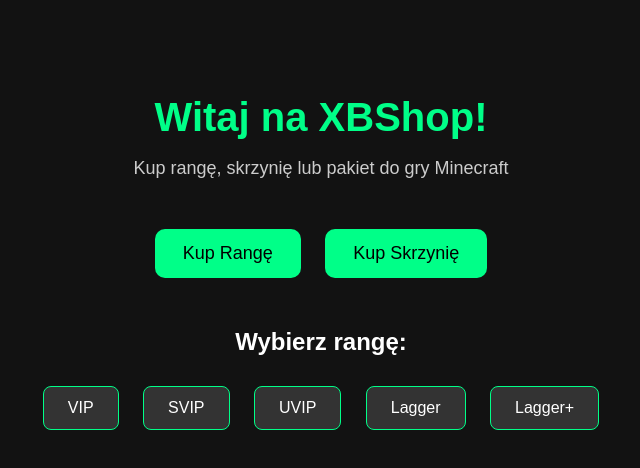
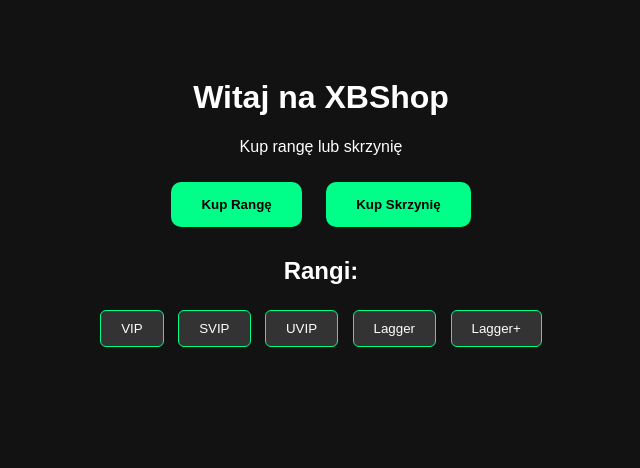
Before and after one commit to dfgssgdfg/XBShop, a plain HTML site: page index.html in a window 1280 px wide. Both pictures are taken after a click on the button "Kup Rangę". Shown: the whole page, without its empty margins (319-959 px from the left). Drawn offline with Linux system fonts and the light colour scheme.

Commit message:
Update index.html

```diff
--- a/index.html
+++ b/index.html
@@ -2,69 +2,53 @@
 <html lang="pl">
 <head>
   <meta charset="UTF-8">
-  <title>XBShop - Sklep z rangami</title>
+  <title>XBShop</title>
   <style>
     body {
-      font-family: Arial, sans-serif;
-      background-color: #121212;
-      color: #fff;
+      background: #121212;
+      color: white;
+      font-family: sans-serif;
       text-align: center;
-      padding: 60px 20px;
-    }
-    h1 {
-      font-size: 40px;
-      color: #00ff88;
-      margin-bottom: 10px;
-    }
-    p {
-      font-size: 18px;
-      color: #ccc;
-      margin-bottom: 40px;
+      padding: 50px;
     }
     .button {
-      background-color: #00ff88;
+      padding: 15px 30px;
+      margin: 10px;
+      background: #00ff88;
       color: #000;
-      padding: 14px 28px;
-      font-size: 18px;
-      margin: 10px;
+      font-weight: bold;
       border: none;
       border-radius: 10px;
       cursor: pointer;
-      transition: 0.3s;
     }
-    .button:hover {
-      background-color: #00cc66;
-    }
-    .section {
+    .hidden {
       display: none;
-      margin-top: 40px;
     }
     .option-button {
-      background-color: #333;
+      background: #333;
+      border: 1px solid #00ff88;
+      padding: 10px 20px;
       color: #fff;
-      padding: 12px 24px;
-      margin: 10px;
-      font-size: 16px;
-      border: 1px solid #00ff88;
-      border-radius: 8px;
+      margin: 5px;
       cursor: pointer;
+      border-radius: 6px;
     }
     .option-button:hover {
-      background-color: #00ff88;
-      color: #000;
+      background: #00ff88;
+      color: black;
     }
   </style>
 </head>
 <body>
 
-  <h1>Witaj na <strong>XBShop</strong>!</h1>
-  <p>Kup rangę, skrzynię lub pakiet do gry Minecraft</p>
+  <h1>Witaj na XBShop</h1>
+  <p>Kup rangę lub skrzynię</p>
 
   <button class="button" onclick="showRanks()">Kup Rangę</button>
   <button class="button" onclick="showModes()">Kup Skrzynię</button>
 
-  <div id="rank-section" class="section">
-    <h2>Wybierz rangę:</h2>
+  <div id="rank-section" class="hidden">
+    <h2>Rangi:</h2>
     <button class="option-button" onclick="purchase('VIP')">VIP</button>
     <button class="option-button" onclick="purchase('SVIP')">SVIP</button>
     <button class="option-button" onclick="purchase('UVIP')">UVIP</button>
@@ -72,52 +56,45 @@
     <button class="option-button" onclick="purchase('Lagger+')">Lagger+</button>
   </div>
 
-  <div id="mode-section" class="section">
-    <h2>Wybierz tryb gry:</h2>
+  <div id="mode-section" class="hidden">
+    <h2>Wybierz tryb:</h2>
     <button class="option-button" onclick="selectMode('SkyGen')">SkyGen</button>
     <button class="option-button" onclick="selectMode('BoxPvP')">BoxPvP</button>
     <button class="option-button" onclick="selectMode('Survival')">Survival</button>
   </div>
 
-  <div id="crate-section" class="section">
-    <h2>Wybierz skrzynię do kupienia (<span id="mode-label"></span>):</h2>
-    <button class="option-button" onclick="purchaseCrate('Skrzynia Startowa')">Skrzynia Startowa</button>
-    <button class="option-button" onclick="purchaseCrate('Skrzynia Premium')">Skrzynia Premium</button>
-    <button class="option-button" onclick="purchaseCrate('Skrzynia Legend')">Skrzynia Legend</button>
+  <div id="crate-section" class="hidden">
+    <h2>Skrzynki dla trybu <span id="mode-name"></span>:</h2>
+    <button class="option-button" onclick="purchase('Skrzynia Startowa')">Startowa</button>
+    <button class="option-button" onclick="purchase('Skrzynia Premium')">Premium</button>
+    <button class="option-button" onclick="purchase('Skrzynia Legend')">Legend</button>
   </div>
 
   <script>
-    let selectedMode = "";
-
     function hideAll() {
-      document.getElementById('rank-section').style.display = 'none';
-      document.getElementById('mode-section').style.display = 'none';
-      document.getElementById('crate-section').style.display = 'none';
+      document.getElementById("rank-section").classList.add("hidden");
+      document.getElementById("mode-section").classList.add("hidden");
+      document.getElementById("crate-section").classList.add("hidden");
     }
 
     function showRanks() {
       hideAll();
-      document.getElementById('rank-section').style.display = 'block';
+      document.getElementById("rank-section").classList.remove("hidden");
     }
 
     function showModes() {
       hideAll();
-      document.getElementById('mode-section').style.display = 'block';
+      document.getElementById("mode-section").classList.remove("hidden");
     }
 
     function selectMode(mode) {
-      selectedMode = mode;
-      document.getElementById('mode-label').textContent = mode;
-      document.getElementById('mode-section').style.display = 'none';
-      document.getElementById('crate-section').style.display = 'block';
+      document.getElementById("mode-name").textContent = mode;
+      document.getElementById("mode-section").classList.add("hidden");
+      document.getElementById("crate-section").classList.remove("hidden");
     }
 
     function purchase(item) {
-      alert("Kupiono: " + item + " (Wkrótce dodamy płatności)");
-    }
-
-    function purchaseCrate(crate) {
-      alert("Kupiono: " + crate + " na tryb: " + selectedMode);
+      alert("Zakupiono: " + item);
     }
   </script>
 
```
